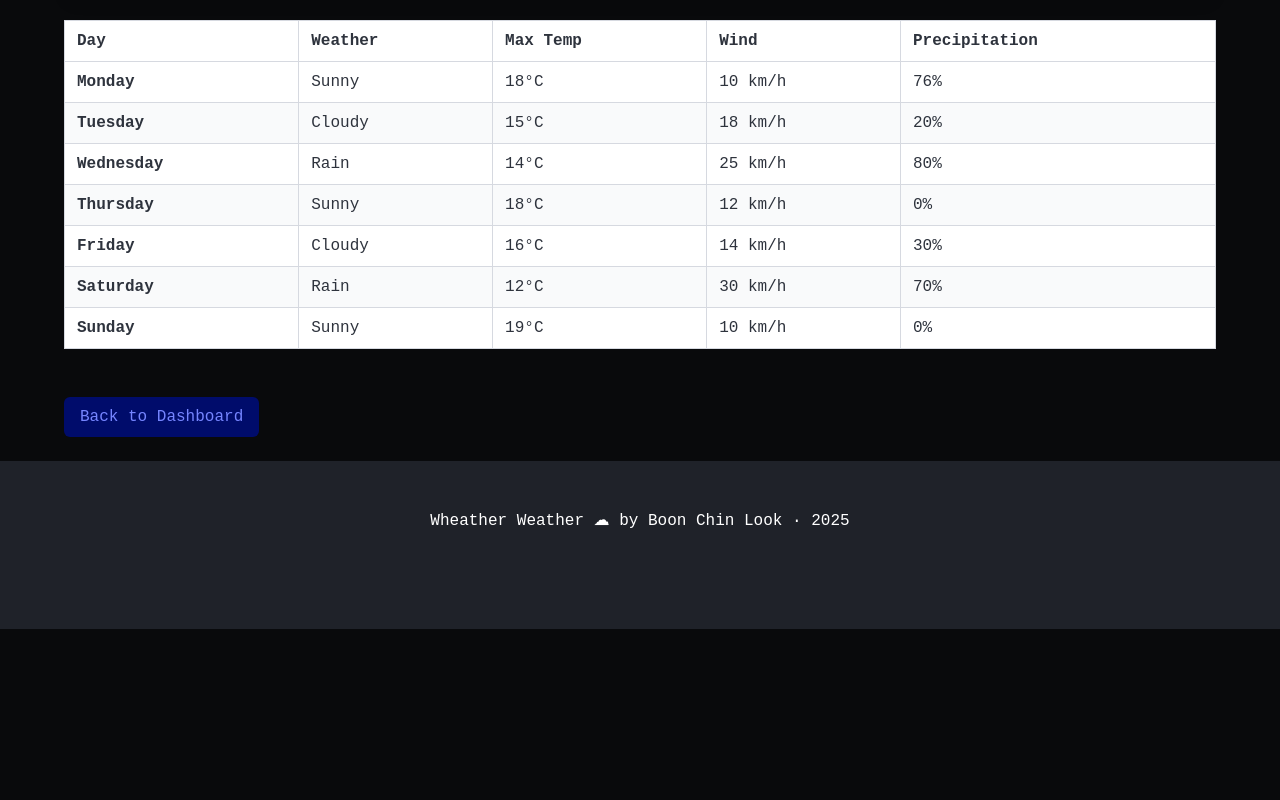
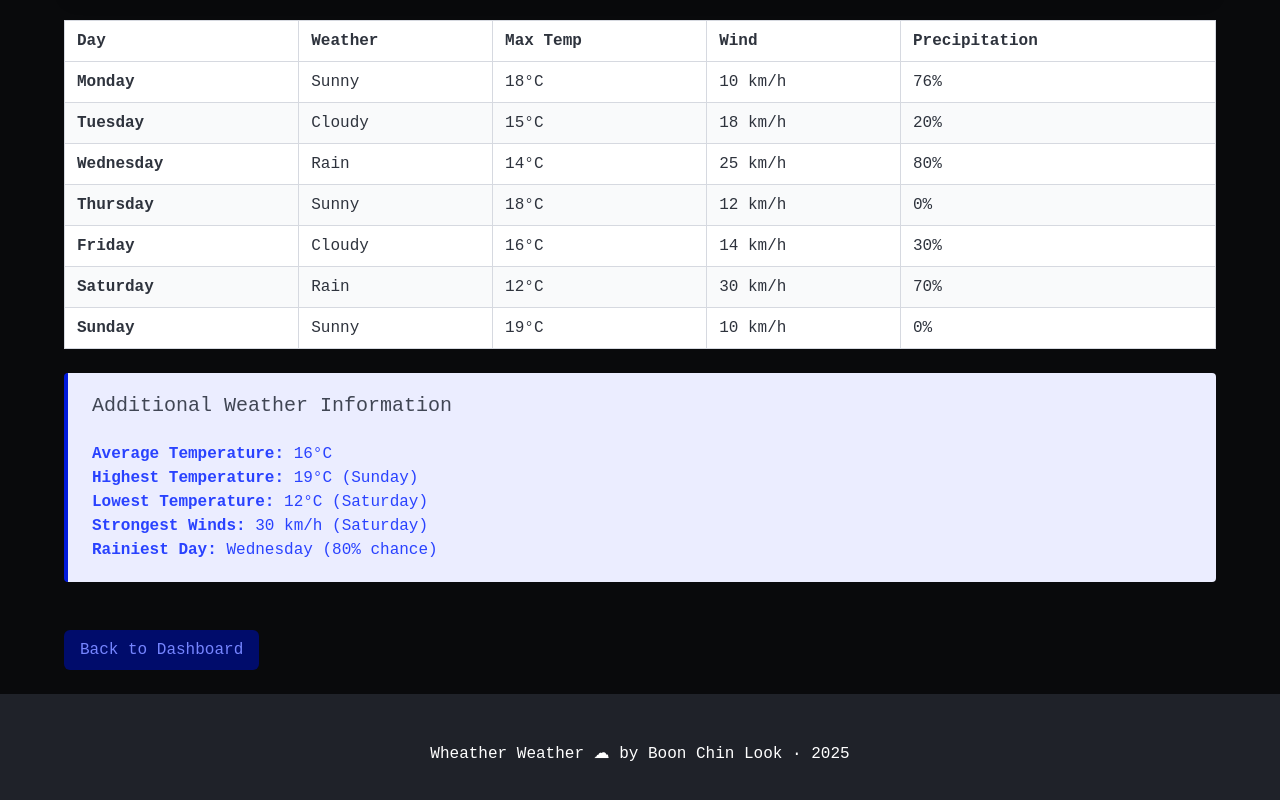
Before and after one commit to BoonChinLook/whether-weather-app, an Eleventy site: page city-lisbon.html in a window 1280 px wide. Shown: the part 1016-1816 px from the top of the page. Before the commit the page ends 1645 px from the top, so only its background shows below. Built offline with nearby package versions, Linux system fonts and the light colour scheme; Eleventy itself is replaced by a stand-in of ours; files that its build step writes are made by us from their sources.

Commit message:
Add additional weather information section to city-lisbon.html

```diff
--- a/city-lisbon.html
+++ b/city-lisbon.html
@@ -225,7 +225,19 @@
           </tr>
         </tbody>
       </table>
-
+     <!-- Additional Weather information -->
+      <article class="message has-background-link-20 is-link">
+        <div class="message-body">
+          <h2 class="subtitle">Additional Weather Information</h2>
+          <ul>
+            <li><strong>Average Temperature:</strong> 16°C</li>
+            <li><strong>Highest Temperature:</strong> 19°C (Sunday)</li>
+            <li><strong>Lowest Temperature:</strong> 12°C (Saturday)</li>
+            <li><strong>Strongest Winds:</strong> 30 km/h (Saturday)</li>
+            <li><strong>Rainiest Day:</strong> Wednesday (80% chance)</li>
+          </ul>
+        </div>
+      </article>
 
       <!-- back to dashboard button -->
       <a href="/index.html" class="button is-link mt-5 is-dark"
```
